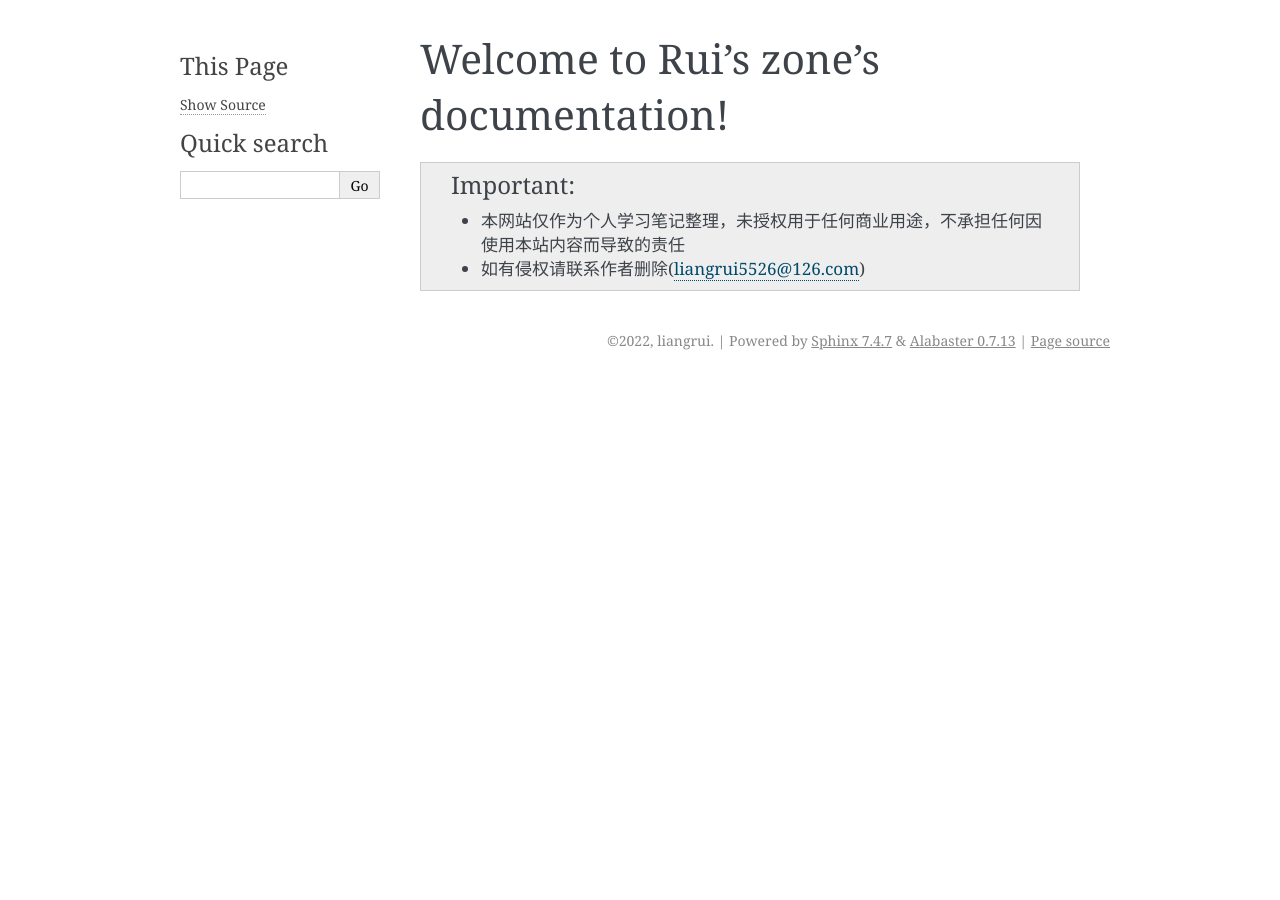
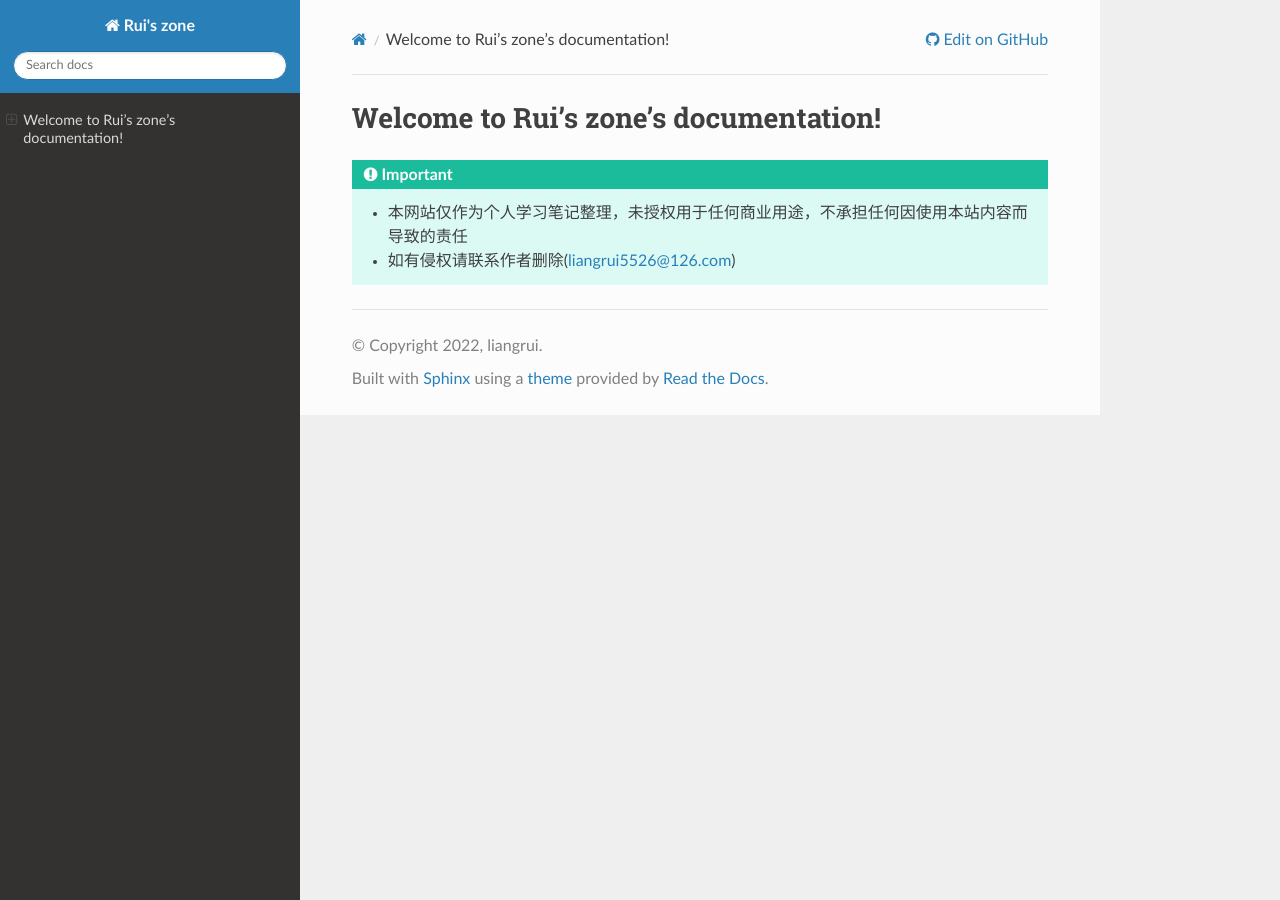
Before and after one commit to stingliang/sphinx, a Sphinx documentation site: the page built from source/index.rst, in a window 1280 px wide. Built offline with Sphinx 7.4.7 and the Read the Docs theme 2.0.0, drawn with Linux system fonts in a browser that asks for light colours; pages that are not in the unit, such as notebooks, are missing from menus.

Commit message:
优化配置

```diff
--- a/source/conf.py
+++ b/source/conf.py
@@ -14,6 +14,13 @@
 # import sys
 # sys.path.insert(0, os.path.abspath('.'))
 from recommonmark.transform import AutoStructify
+import sphinx_rtd_theme
+
+# The suffix of source filenames.
+source_parsers = {
+	'.md': 'recommonmark.parser.CommonMarkParser',
+}
+source_suffix = ['.rst', '.md']
 
 
 # -- Project information -----------------------------------------------------
@@ -60,15 +67,23 @@ exclude_patterns = ['articles/README.md']
 # The theme to use for HTML and HTML Help pages.  See the documentation for
 # a list of builtin themes.
 #
-html_theme = 'alabaster'
+# html_theme = 'alabaster'
+html_theme = "sphinx_rtd_theme"
+html_theme_path = [sphinx_rtd_theme.get_html_theme_path()]
+# The theme to use for HTML and HTML Help pages.  See the documentation for
+# a list of builtin themes.
+html_theme_options = {'navigation_depth': 3, 'navigation_with_keys': True}
 
 # Add any paths that contain custom static files (such as style sheets) here,
 # relative to this directory. They are copied after the builtin static files,
 # so a file named "default.css" will overwrite the builtin "default.css".
 html_static_path = ['_static']
 
-# The suffix of source filenames.
-source_parsers = {
-	'.md': 'recommonmark.parser.CommonMarkParser',
+# VCS options: https://github.com/stingliang/sphinx.git
+html_context = {
+    "display_github": True, # Integrate GitHub
+    "github_repo": "sphinx", # Repo name
+    "github_user": "stingliang",
+    "github_version": "master", # Version
+    "conf_py_path": "/", # Path in the checkout to the docs root
 }
-source_suffix = ['.rst', '.md']
```
